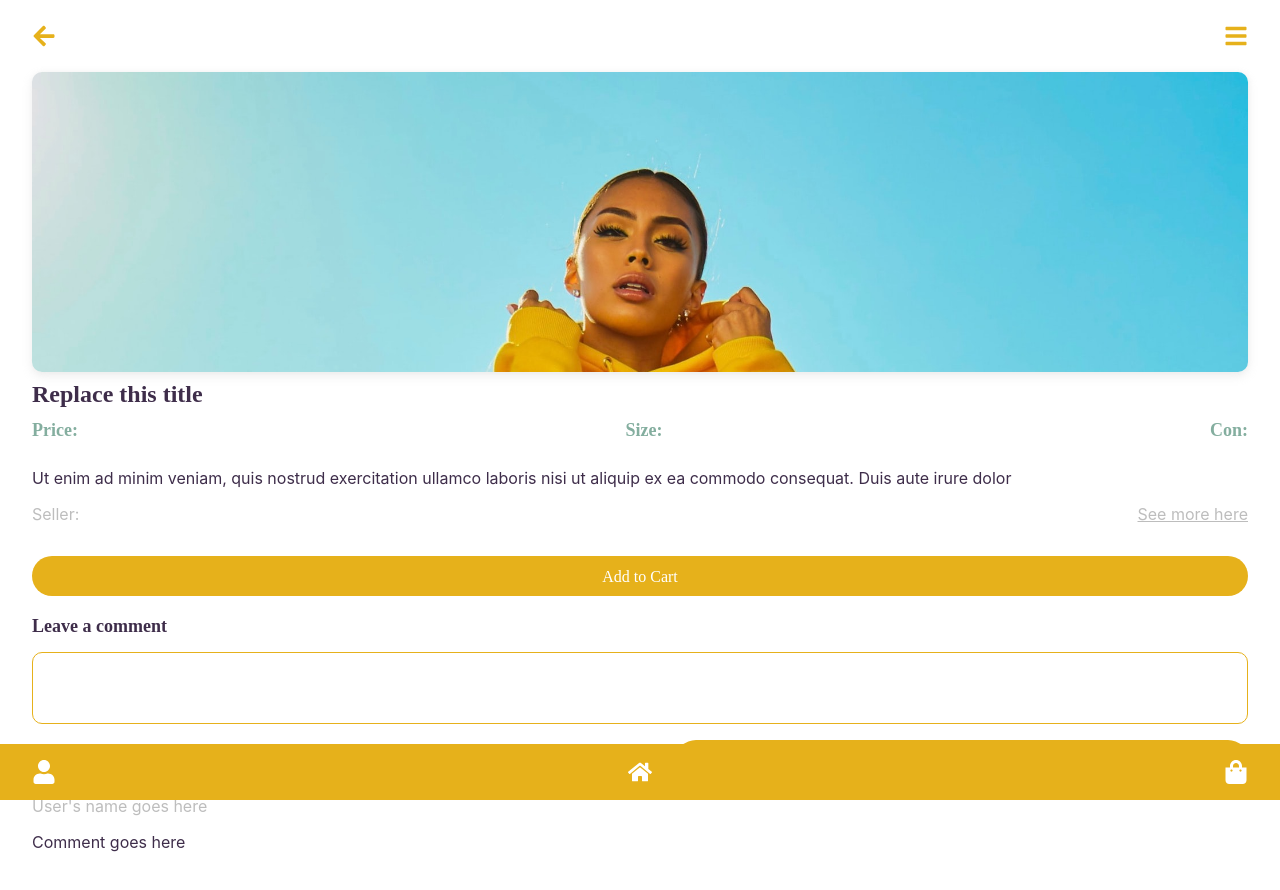
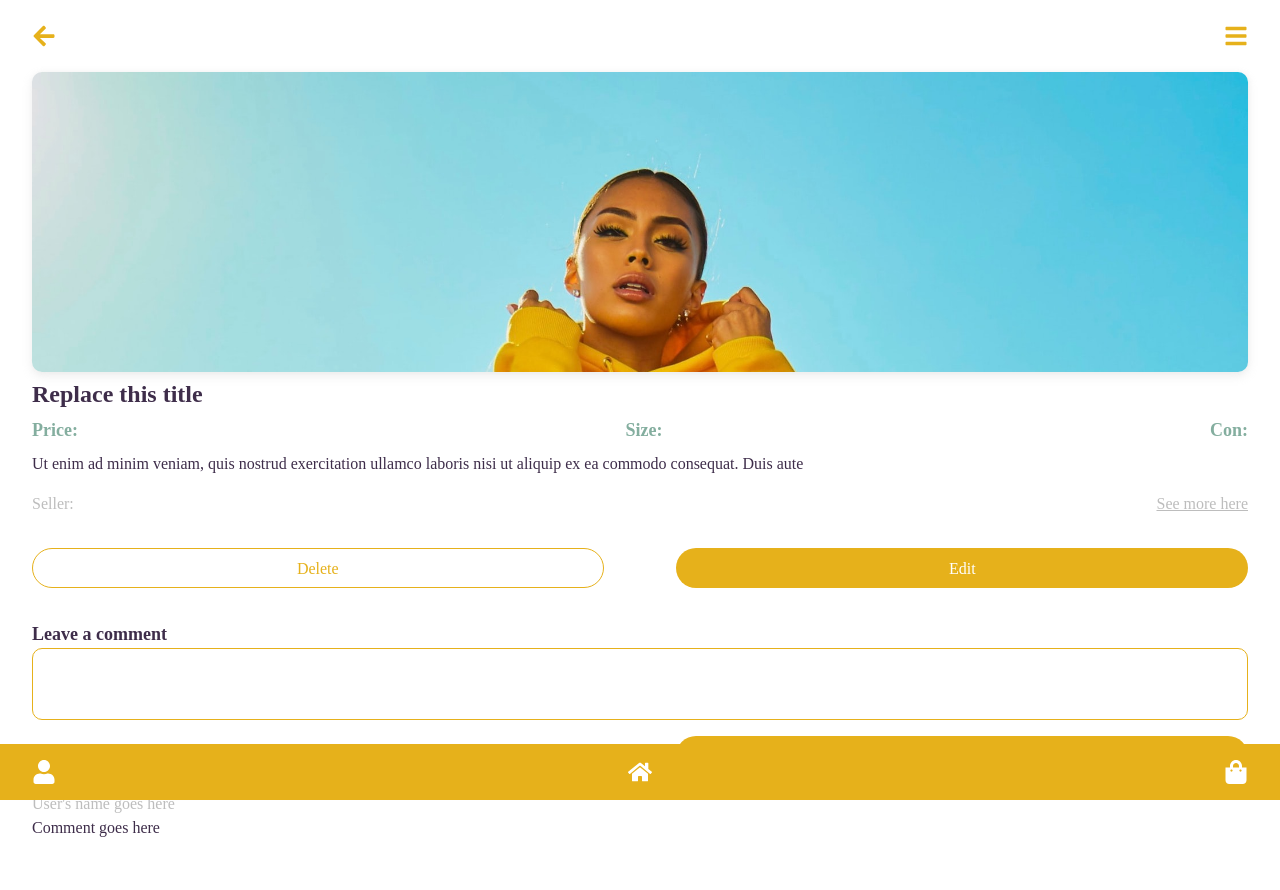
Before and after one commit to nakitanaidu/GroupSummative, a React (Create React App) app: page / in a window 1280 px wide. Shown: the top 890 px of the page. Built offline with nearby package versions, Linux system fonts and the light colour scheme.

Commit message:
user profile and user item detail updated

```diff
--- a/src/App.css
+++ b/src/App.css
@@ -1,6 +1,12 @@
 html,
 body {
   margin: 0px;
+  font-family: Oxygen, Maven Pro;
+}
+
+* {
+  margin: 0px;
+  padding: 0px;
 }
 
 .App {
@@ -21,16 +27,27 @@ h3 {
   font-weight: bold;
   font-size: 18px;
   line-height: 28px;
-  margin: 12px auto;
+  margin: 0px;
 }
 
-p input {
+p {
+  font-family: Maven Pro;
+  font-style: normal;
+  font-weight: normal;
+  font-size: 16px;
+  line-height: 24px;
+  margin-top: 0px;
+  padding: 0;
+}
+
+input {
   font-family: Maven Pro;
   font-style: normal;
   font-weight: normal;
   font-size: 16px;
   line-height: 24px;
   margin: 0px;
+  padding: 0;
 }
 
 .red {
@@ -72,6 +89,6 @@ p input {
 }
 
 .page {
-  padding-bottom: 56px;
+  padding-bottom: 72px;
   margin: auto 32px;
 }
--- a/src/App.js
+++ b/src/App.js
@@ -5,14 +5,16 @@ import "./css/buttons.css";
 import "./css/navigation.css";
 import "./css/itemsdisplay.css";
 import "./css/itemdetail.css";
-import ItemDetail from "./components/ItemDetail";
+import "./css/userprofile.css";
+import UserProfile from "./components/UsersProfile";
 import DisplayItems from "./components/DisplayItems";
+import UserItemDetail from "./components/UserItemDetail";
 
 class App extends Component {
   render() {
     return (
       <React.Fragment>
-        <ItemDetail />
+        <UserItemDetail />
       </React.Fragment>
     );
   }
--- a/src/components/DisplayItems.jsx
+++ b/src/components/DisplayItems.jsx
@@ -8,13 +8,15 @@ class DisplayItems extends Component {
     return (
       <React.Fragment>
         <TopNav />
-        <div className="items-page page">
+        <div className="page">
           <h2 className="page-tile">Hello Beauty!</h2>
+
           <div className="items-con">
             <div className="item-con">
               <div className="img-con">
                 <img src={replaceThisWithPhoto} alt="item-img" />
               </div>
+
               <p className="item-title">Replace this with item title</p>
               <p className="item-price red">Replace 100$</p>
             </div>
--- /dev/null
+++ b/src/components/UserItemDetail.jsx
@@ -0,0 +1,64 @@
+import React, { Component } from "react";
+import replaceThisWithPhoto from "./images/background/women-item-02.jpg";
+import TopNav from "./TopNav";
+import NavBar from "./NavBar";
+
+class UserItemDetail extends Component {
+  state = {};
+  render() {
+    return (
+      <React.Fragment>
+        <TopNav />
+        <div className="item-detail page">
+          <div className="detail-img-con">
+            <img src={replaceThisWithPhoto} alt="item-img" />
+          </div>
+
+          <h2 className="dark">Replace this title</h2>
+
+          <div className="price-size-con">
+            <h3 className="green">Price: </h3>
+            <h3 className="green">Size: </h3>
+            <h3 className="green">Con: </h3>
+          </div>
+
+          <p className="dark">
+            Ut enim ad minim veniam, quis nostrud exercitation ullamco laboris
+            nisi ut aliquip ex ea commodo consequat. Duis aute
+          </p>
+
+          <div className="seller-seemore">
+            <p className="grey">Seller: </p>
+            <p>
+              <a href="REPLACE THIS LINK" className="grey">
+                See more here
+              </a>
+            </p>
+          </div>
+
+          <div className="edit-delete">
+            <button className="btn btn-narrow btn-secondary">Delete</button>
+            <button className="btn btn-narrow  btn-primary">Edit</button>
+          </div>
+
+          <div className="comment-con">
+            <h3 className="dark">Leave a comment</h3>
+            <input type="textarea" className="grey"></input>
+
+            <button className="btn btn-primary btn-narrow btn-right">
+              Send
+            </button>
+
+            <div className="comment">
+              <p className="grey">User's name goes here</p>
+              <p className="dark">Comment goes here</p>
+            </div>
+          </div>
+        </div>
+        <NavBar />
+      </React.Fragment>
+    );
+  }
+}
+
+export default UserItemDetail;
--- /dev/null
+++ b/src/components/UsersProfile.jsx
@@ -0,0 +1,44 @@
+import React, { Component } from "react";
+import TopNav from "./TopNav";
+import NavBar from "./NavBar";
+import replaceThisWithUserPhoto from "./images/background/women-item-02.jpg";
+
+class UserProfile extends Component {
+  state = {};
+  render() {
+    return (
+      <React.Fragment>
+        <TopNav />
+        <div className="page">
+          <h2 className="page-tile">Welcome!</h2>
+
+          <div className="user-information">
+            <div className="avatar">
+              <img src={replaceThisWithUserPhoto} alt="user" />
+            </div>
+
+            <div className="user-detail">
+              <h3 className="yellow">User Name</h3>
+              <p className="dark">User Email</p>
+              <p className="dark">User Phone</p>
+            </div>
+          </div>
+
+          <button className="btn btn-secondary btn-wide">Edit Profile</button>
+
+          <div className="wide-img-card showitem">
+            <h2 className="img-card-title ">Your Items</h2>
+          </div>
+
+          <div className="wide-img-card additem">
+            <h2 className="img-card-title ">Add New Item</h2>
+          </div>
+        </div>
+
+        <NavBar />
+      </React.Fragment>
+    );
+  }
+}
+
+export default UserProfile;
--- a/src/css/buttons.css
+++ b/src/css/buttons.css
@@ -22,6 +22,7 @@
 
 .btn-narrow {
   width: 47%;
+  margin: 16px 0px;
 }
 
 .btn-right {
--- a/src/css/itemdetail.css
+++ b/src/css/itemdetail.css
@@ -31,12 +31,16 @@
 .seller-seemore {
   display: flex;
   justify-content: space-between;
+  padding: 16px 0px;
 }
 
 .seller-seemore p {
   margin-top: 0px;
 }
 
+.comment-con {
+  padding: 16px 0px;
+}
 .comment-con input {
   width: 100%;
   border: 1px solid #e6b11b;
@@ -44,3 +48,8 @@
   border-radius: 10px;
   height: 72px;
 }
+
+.edit-delete {
+  display: flex;
+  justify-content: space-between;
+}
--- /dev/null
+++ b/src/css/userprofile.css
@@ -0,0 +1,59 @@
+.user-information {
+  width: 100%;
+  display: flex;
+  justify-content: flex-start;
+  padding: 8px 0px;
+}
+
+.avatar {
+  width: 72px;
+  height: 72px;
+  overflow: hidden;
+  border-radius: 40px;
+  margin-right: 16px;
+}
+
+.avatar img {
+  max-width: 100%;
+  min-height: 100%;
+  object-fit: cover;
+}
+
+.user-detail {
+  margin: 0px;
+}
+
+.wide-img-card {
+  text-align: center;
+  color: white;
+  height: 240px;
+  background-size: cover;
+  box-shadow: 0px 4px 10px rgba(196, 196, 196, 0.3),
+    1px -1px 4px rgba(196, 196, 196, 0.1);
+  border-radius: 10px;
+  position: relative;
+  margin: 24px 0;
+}
+
+.showitem {
+  background-image: linear-gradient(
+      180deg,
+      rgba(196, 196, 196, 0) 0%,
+      rgba(230, 177, 27, 0.5) 100%
+    ),
+    url(../components/images/background/user-01.jpg);
+}
+
+.additem {
+  background-image: linear-gradient(
+      180deg,
+      rgba(196, 196, 196, 0) 0%,
+      rgba(230, 177, 27, 0.5) 100%
+    ),
+    url(../components/images/background/user-02.jpg);
+}
+
+.img-card-title {
+  text-align: center;
+  padding-top: 186px;
+}
```
